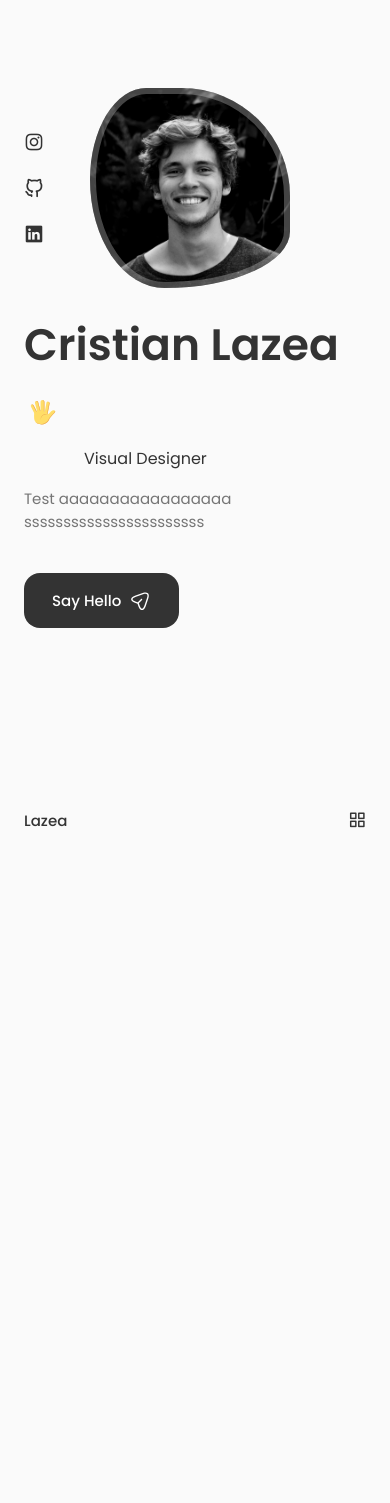
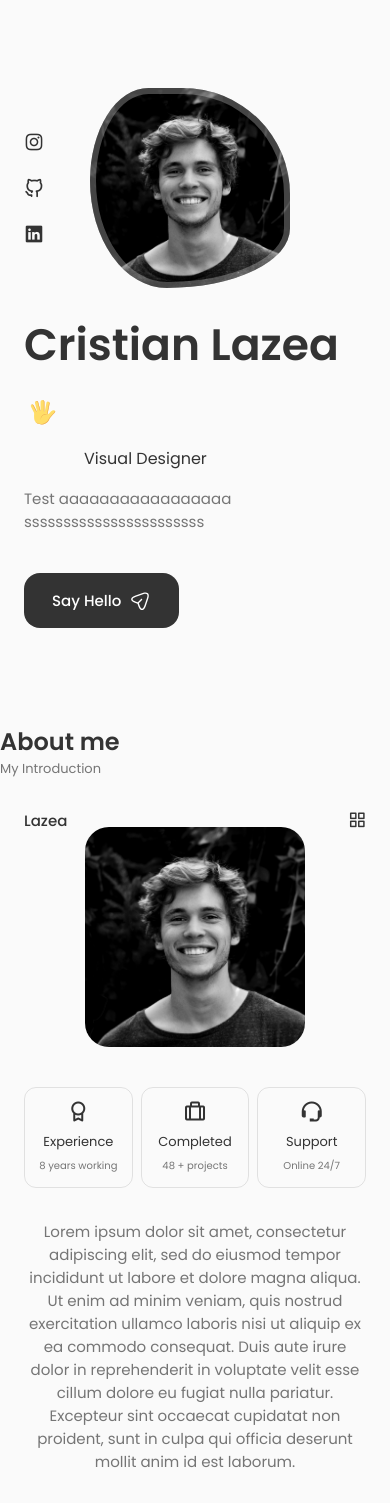
Before and after one commit to CrIsTiLaz/web_portfolio, a React (Create React App) app: page / in a window 390 px wide. Shown: the top 1503 px of the page. Before the commit the page ends 844 px from the top, so only its background shows below. Built offline with nearby package versions, Linux system fonts and the light colour scheme.

Commit message:
About component

```diff
--- a/src/App.js
+++ b/src/App.js
@@ -1,6 +1,7 @@
 import "./App.css";
 import Header from "./components/header/Header";
 import Home from "./components/home/Home";
+import About from "./components/about/About";
 
 function App() {
   return (
@@ -9,6 +10,7 @@
 
       <main className="main">
         <Home />
+        <About />
       </main>
     </>
   );
--- /dev/null
+++ b/src/components/about/About.jsx
@@ -0,0 +1,55 @@
+import React from 'react'
+import "./about.css"
+import AboutImg from "../../assets/about.jpg"
+import CV from "../../assets/John-Cv.pdf"
+import Info from './Info'
+
+const About = () => {
+  return (
+    <section className="about section" id="about">
+        <h2 className="section__title">About me</h2>
+        <span className="section__subtitle">My Introduction</span>
+
+        <div className="about__container container grid">
+            <img src={AboutImg} alt="" className="about__img" />
+            <div className="about__data">
+                <Info/>
+
+                <p className="about__description">
+                Lorem ipsum dolor sit amet, consectetur adipiscing elit, sed do eiusmod tempor incididunt ut labore et dolore magna aliqua. Ut enim ad minim veniam, quis nostrud exercitation ullamco laboris nisi ut aliquip ex ea commodo consequat. Duis aute irure dolor in reprehenderit in voluptate velit esse cillum dolore eu fugiat nulla pariatur. Excepteur sint occaecat cupidatat non proident, sunt in culpa qui officia deserunt mollit anim id est laborum.
+                </p>
+
+                <a download="" href={CV} className="button button--felx">Download CV
+                <svg
+                class="button__icon"
+                xmlns="http://www.w3.org/2000/svg"
+                width="24"
+                height="24"
+                viewBox="0 0 24 24"
+                fill="none"
+              >
+                <path
+                  d="M15.25 22.7502H9.25C3.82 22.7502 1.5 20.4302 1.5 15.0002V9.00024C1.5 3.57024 3.82 1.25024 9.25 1.25024H14.25C14.66 1.25024 15 1.59024 15 2.00024C15 2.41024 14.66 2.75024 14.25 2.75024H9.25C4.64 2.75024 3 4.39024 3 9.00024V15.0002C3 19.6102 4.64 21.2502 9.25 21.2502H15.25C19.86 21.2502 21.5 19.6102 21.5 15.0002V10.0002C21.5 9.59024 21.84 9.25024 22.25 9.25024C22.66 9.25024 23 9.59024 23 10.0002V15.0002C23 20.4302 20.68 22.7502 15.25 22.7502Z"
+                  fill="white"
+                ></path>
+                <path
+                  d="M22.25 10.7502H18.25C14.83 10.7502 13.5 9.42023 13.5 6.00023V2.00023C13.5 1.70023 13.68 1.42023 13.96 1.31023C14.24 1.19023 14.56 1.26023 14.78 1.47023L22.78 9.47023C22.99 9.68023 23.06 10.0102 22.94 10.2902C22.82 10.5702 22.55 10.7502 22.25 10.7502ZM15 3.81023V6.00023C15 8.58023 15.67 9.25023 18.25 9.25023H20.44L15 3.81023Z"
+                  fill="white"
+                ></path>
+                <path
+                  d="M13.25 13.7502H7.25C6.84 13.7502 6.5 13.4102 6.5 13.0002C6.5 12.5902 6.84 12.2502 7.25 12.2502H13.25C13.66 12.2502 14 12.5902 14 13.0002C14 13.4102 13.66 13.7502 13.25 13.7502Z"
+                  fill="white"
+                ></path>
+                <path
+                  d="M11.25 17.7502H7.25C6.84 17.7502 6.5 17.4102 6.5 17.0002C6.5 16.5902 6.84 16.2502 7.25 16.2502H11.25C11.66 16.2502 12 16.5902 12 17.0002C12 17.4102 11.66 17.7502 11.25 17.7502Z"
+                  fill="white"
+                ></path>
+              </svg>
+                </a>
+            </div>
+        </div>
+    </section>
+  )
+}
+
+export default About
--- /dev/null
+++ b/src/components/about/Info.jsx
@@ -0,0 +1,28 @@
+import React from 'react'
+
+const Info = () => {
+  return (
+    <div className="about__info grid">
+        <div className="about__box">
+        <i class='bx bx-award about__icon' ></i>
+            <h3 className="about__title">Experience</h3>
+            <span className="about__subtitle">8 years working</span>
+        </div>
+
+        <div className="about__box">
+        <i class='bx bx-briefcase-alt about__icon' ></i>
+            <h3 className="about__title">Completed</h3>
+            <span className="about__subtitle">48 + projects</span>
+        </div>
+
+        <div className="about__box">
+        <i class='bx bx-support about__icon' ></i>
+            <h3 className="about__title">Support</h3>
+            <span className="about__subtitle">Online 24/7</span>
+        </div>
+    </div>
+
+  )
+}
+
+export default Info
--- /dev/null
+++ b/src/components/about/about.css
@@ -0,0 +1,104 @@
+.about__container{
+    grid-template-columns: repeat(2, 1fr);
+    align-items: center;
+    column-gap: 4rem;
+}
+
+.about__img{
+    width: 350px;
+    border-radius: 1.5rem;
+    justify-self: center;
+}
+
+.about__info{
+    grid-template-columns: repeat(3, 140px);
+    gap: 0.5rem;
+    margin-bottom: var(--mb-2);
+}
+
+.about__box{
+    background-color: var(--container-color);
+    border: 1px solid rgba(0, 0, 0, 0.1);
+    border-radius: 0.75rem;
+    text-align: center;
+    padding: 1rem 1.25rem;
+}
+
+.about__icon {
+    font-size: 1.5rem;
+    color: var(--title-color);
+    margin-bottom: var(--mb-0-5);
+}
+
+.about__title{
+    font-size: var(--small-font-size);
+    font-weight: var(--font--medium);
+}
+
+.about__subtitle{
+    font-size: var(--tiny-font-size);
+}
+
+.about__description{
+    padding: 0 4rem 0 0;
+    margin-bottom: var(--mb-2-5);
+}
+
+@media screen and (max-width: 992px){
+    .about__container {
+        grid-template-columns: 1fr;
+        row-gap: 2.5rem;
+    }
+
+    .about__img{
+        width: 220px;
+    }
+
+    .about__box{
+        padding: 0.75rem 0.5rem;
+    }
+
+    .about__data{
+        text-align: center;
+    }
+
+    .about__info{
+        justify-content: center;
+    }
+
+    .about__description{
+        padding: 0.5rem;
+        margin-bottom: 2rem;
+    }
+
+  }
+
+@media screen and (max-width: 992px){
+    body {
+        margin: 0 0 var(--header-height) 0;
+    }
+
+    .section{
+        padding: 2rem 0 4rem;
+    }
+
+    .section__subtitle{
+        margin-bottom: var(--mb-3);
+    }
+  }
+
+@media screen and (max-width: 576px){
+    .about__info{
+        grid-template-columns: repeat(3, 1fr)
+    }
+
+    .about__description {
+        padding: 0;
+    }
+  }
+  /* Small */
+@media screen and (max-width: 350px){
+    .about__info {
+        grid-template-columns: repeat(2, 1fr);
+    }
+  }
```
